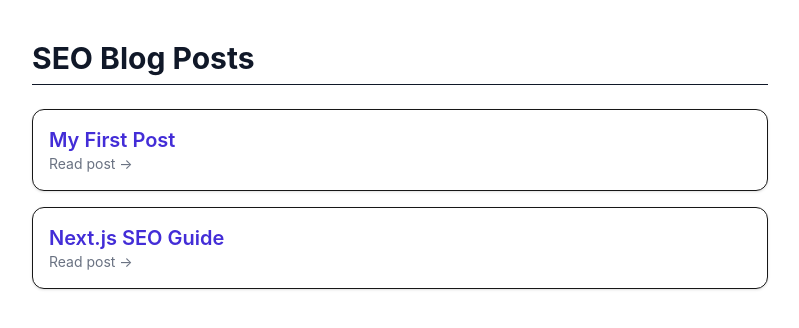
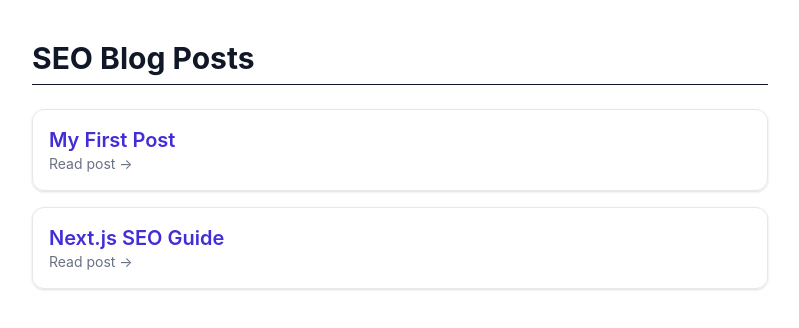
Before and after one commit to nocturnalDev11/seo-playground, a Next.js app: page /blog in a window 1280 px wide. Shown: the top 328 px of the page, without its empty margins (240-1039 px from the left). Built offline with nearby package versions, Linux system fonts and the light colour scheme.

Commit message:
fix: update blog post styling for improved visual consistency and enhance Seo component default image assignment

```diff
--- a/src/app/blog/[slug]/page.jsx
+++ b/src/app/blog/[slug]/page.jsx
@@ -55,7 +55,6 @@
 				<article className="prose prose-lg">
 				<h1 className="text-4xl font-bold mb-4">{post.title}</h1>
 				<p className="text-gray-700 dark:text-gray-300">{post.description}</p>
-				{/* Optional: Add markdown or content block here */}
 				</article>
 			</main>
 		</>
--- a/src/app/blog/page.jsx
+++ b/src/app/blog/page.jsx
@@ -17,14 +17,14 @@
 			/>
 
 			<main className="max-w-3xl mx-auto px-4 py-10">
-				<h1 className="text-3xl font-bold text-gray-900 mb-6 border-b pb-2 dark:text-white">SEO Blog Posts</h1>
+				<h1 className="text-3xl font-bold text-gray-900 mb-6 border-b dark:border-gray-600 pb-2 dark:text-white">SEO Blog Posts</h1>
 
 				<ul className="space-y-4">
 					{blogPosts.map((post) => (
 						<li key={post.slug}>
 							<Link
 								href={`/blog/${post.slug}`}
-								className="block p-4 rounded-xl border hover:bg-gray-50 dark:hover:bg-gray-800 transition shadow-sm"
+								className="block p-4 rounded-xl border border-gray-200 dark:border-gray-600 hover:bg-gray-50 dark:hover:bg-gray-800 transition shadow-sm"
 							>
 								<h2 className="text-xl font-semibold text-indigo-700 dark:text-indigo-400">{post.title}</h2>
 								<p className="text-sm text-gray-500 dark:text-gray-300">Read post →</p>
--- a/src/components/Seo.jsx
+++ b/src/components/Seo.jsx
@@ -5,7 +5,7 @@
 	title = 'My SEO Playground',
 	description = 'Learning SEO hands-on using Next.js and Laravel.',
 	canonical,
-	image = 'https://seo-playground.vercel.app/next.svg', // Replace with your default OG image
+	image = 'https://seo-playground.vercel.app/next.svg',
 	url = 'https://seo-playground.vercel.app',
 	type = 'website',
 	noIndex = false,
```
